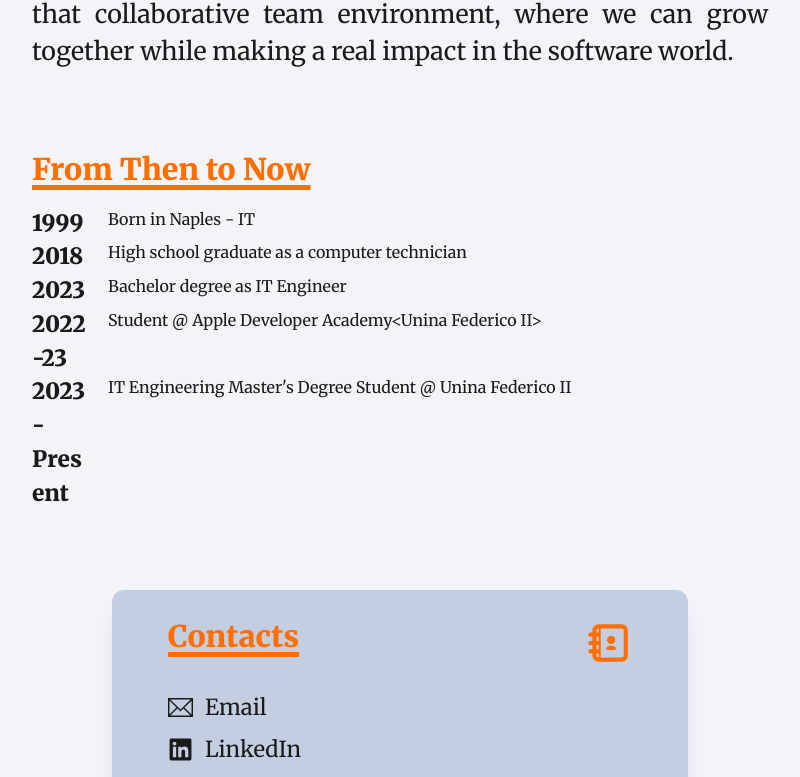
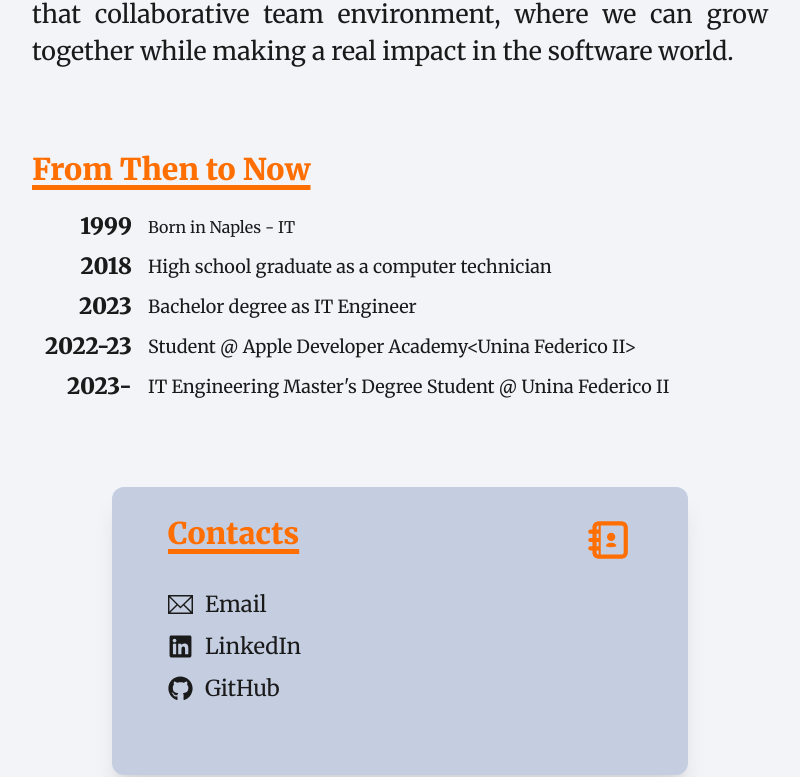
Before and after one commit to g-celentano/portfolio_react, a Next.js app: page / in a window 1280 px wide. Shown: the part 1086-1863 px from the top of the page, without its empty margins (240-1040 px from the left). Built offline with nearby package versions, Linux system fonts and the light colour scheme.

Commit message:
updated timeline

```diff
--- a/pages/about.js
+++ b/pages/about.js
@@ -146,27 +146,72 @@ const About = () => {
         >
           From Then to Now
         </Heading>
-        <Flex dir="row" gap="1em">
+        <Flex
+          dir="row"
+          gap="1em"
+          alignItems="center"
+          height={{
+            md: '40px',
+            base: '30px'
+          }}
+        >
           <Text variant="bioYear">1999</Text>
-          <Text flex={1}> Born in Naples - IT</Text>
+          <Text flex={1} lineHeight={1}>
+            {' '}
+            Born in Naples - IT
+          </Text>
         </Flex>
-        <Flex dir="row" gap="1em">
+        <Flex
+          dir="row"
+          gap="1em"
+          alignItems="center"
+          height={{
+            md: '40px',
+            base: '30px'
+          }}
+        >
           <Text variant="bioYear">2018</Text>
-          <Text flex={1}>High school graduate as a computer technician</Text>
+          <Text variant="bioInfo">
+            High school graduate as a computer technician
+          </Text>
         </Flex>
-        <Flex dir="row" gap="1em">
+        <Flex
+          dir="row"
+          gap="1em"
+          alignItems="center"
+          height={{
+            md: '40px',
+            base: '30px'
+          }}
+        >
           <Text variant="bioYear">2023</Text>
-          <Text flex={1}>Bachelor degree as IT Engineer</Text>
+          <Text variant="bioInfo">Bachelor degree as IT Engineer</Text>
         </Flex>
-        <Flex dir="row" gap="1em">
+        <Flex
+          dir="row"
+          gap="1em"
+          alignItems="center"
+          height={{
+            md: '40px',
+            base: '30px'
+          }}
+        >
           <Text variant="bioYear">2022-23</Text>
-          <Text flex={1}>
+          <Text variant="bioInfo">
             Student @ Apple Developer Academy&lt;Unina Federico II&gt;
           </Text>
         </Flex>
-        <Flex dir="row" gap="1em">
-          <Text variant="bioYear">2023-Present</Text>
-          <Text flex={1}>
+        <Flex
+          dir="row"
+          gap="1em"
+          alignItems="center"
+          height={{
+            md: '40px',
+            base: '30px'
+          }}
+        >
+          <Text variant="bioYear">2023-</Text>
+          <Text variant="bioInfo">
             IT Engineering Master&apos;s Degree Student @ Unina Federico II
           </Text>
         </Flex>
```
Also changed, not shown: lib/theme.js.
